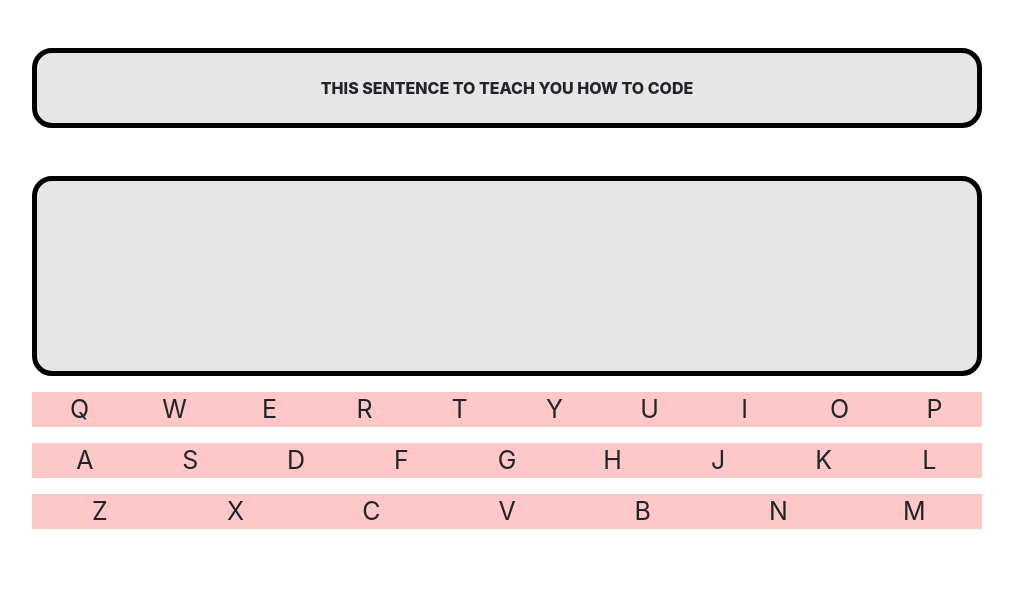
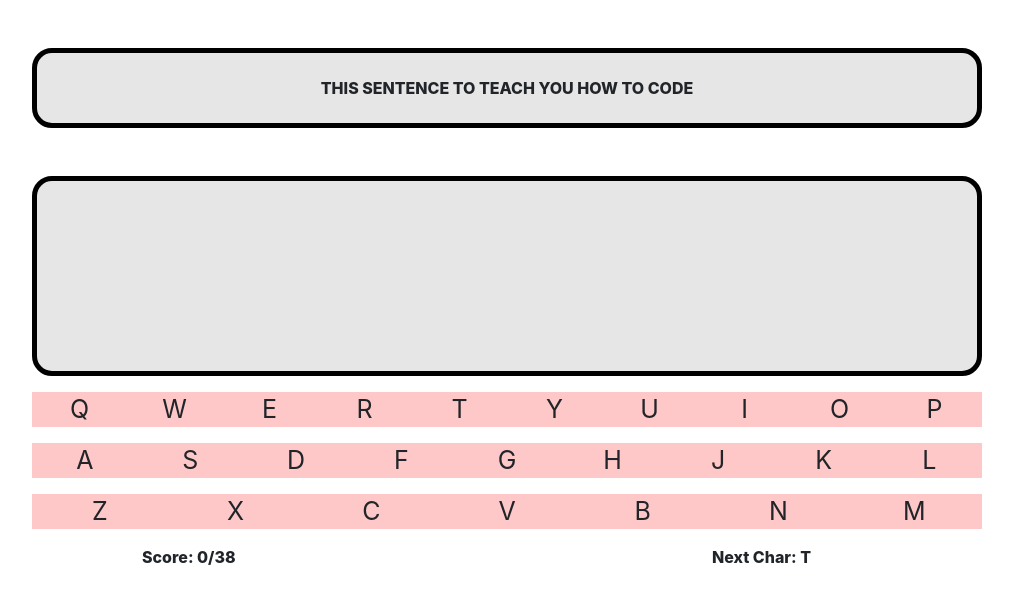
Before and after one commit to omaranBazna/typing-website, a website: page index.html in a window 1280 px wide. Shown: the whole page, without its empty margins (133-1146 px from the left). Drawn offline with nearby package versions, Linux system fonts and the light colour scheme.

Commit message:
add next charecter to guide the user

```diff
--- a/index.html
+++ b/index.html
@@ -27,9 +27,6 @@
 
     </div>
   </div>
-
-
-
       <!-- add row for the keyboard -->
       <div class="row">
         <div class="col-10 mx-auto">
@@ -128,6 +125,25 @@
 
         </div>
       </div>
+
+
+      <div class="row">
+          <div class="col-2">
+
+          </div>
+          <div class="col-2 score" >
+            Score: <span id="score">0</span><span id="total">/120</span>
+          </div>
+          <div class="col-4">
+
+          </div>
+          <div class="col-2 next">
+            Next Char: <span id="next"></span>
+          </div>
+          <div class="col-2">
+
+          </div>
+      </div>
     </div>
 
 
--- a/script.js
+++ b/script.js
@@ -28,17 +28,21 @@ const M=document.getElementById("M")
 
 const textarea=document.getElementById("text-area")
 const sentenceEl=document.getElementById("sentence")
+const total=document.getElementById("total")
+const score=document.getElementById("score")
+const next=document.getElementById("next")
 let typing=""
 let keys=[A,B,C,D,E,F,G,H,I,J,K,L,M,N,O,P,Q,R,S,T,U,V,W,X,Y,Z];
 let sentence="THIS SENTENCE TO TEACH YOU HOW TO CODE"
 let cursor=0;
+let score_num=0;
 //add events listners
 document.addEventListener('keypress', keyPress);
 document.addEventListener('keyup', keyUp);
 
-
+total.innerHTML=`/${sentence.length}`
 const audio=new Audio("mp3.mp3")
-
+next.innerHTML=sentence[0]
 ///define the fucntions for the events listners
 
 function keyUp(e) {
@@ -50,13 +54,21 @@ function keyUp(e) {
     }
     }
     function keyPress(e) {
+
+
     //macth each key with its keyCode
       audio.play();
       let c=e.keyCode
+      if(c==32){
+        typing +=" "
+      }
       if(c>=97){
         c=c-32
       }
-      console.log(!sentence[cursor]==String.fromCharCode(c))
+      if((sentence[cursor]==String.fromCharCode(c))){
+        score_num +=1;
+        score.innerHTML=`${score_num}`
+      }
       if(!(sentence[cursor]==String.fromCharCode(c))){
 
         typing +='<span style="color:red;">'
@@ -81,4 +93,9 @@ function keyUp(e) {
 
         }
       }
+      if(sentence[cursor+1] !=" "){
+      next.innerHTML=sentence[cursor+1]
+      }else{
+        next.innerHTML="SPACE"
+      }
     }
--- a/style.css
+++ b/style.css
@@ -29,3 +29,9 @@
     background:rgb(255,200,200);
     text-align:center;
   }
+  .score{
+    font-weight:800;
+  }
+ .next{
+    font-weight:800;
+  }
```
